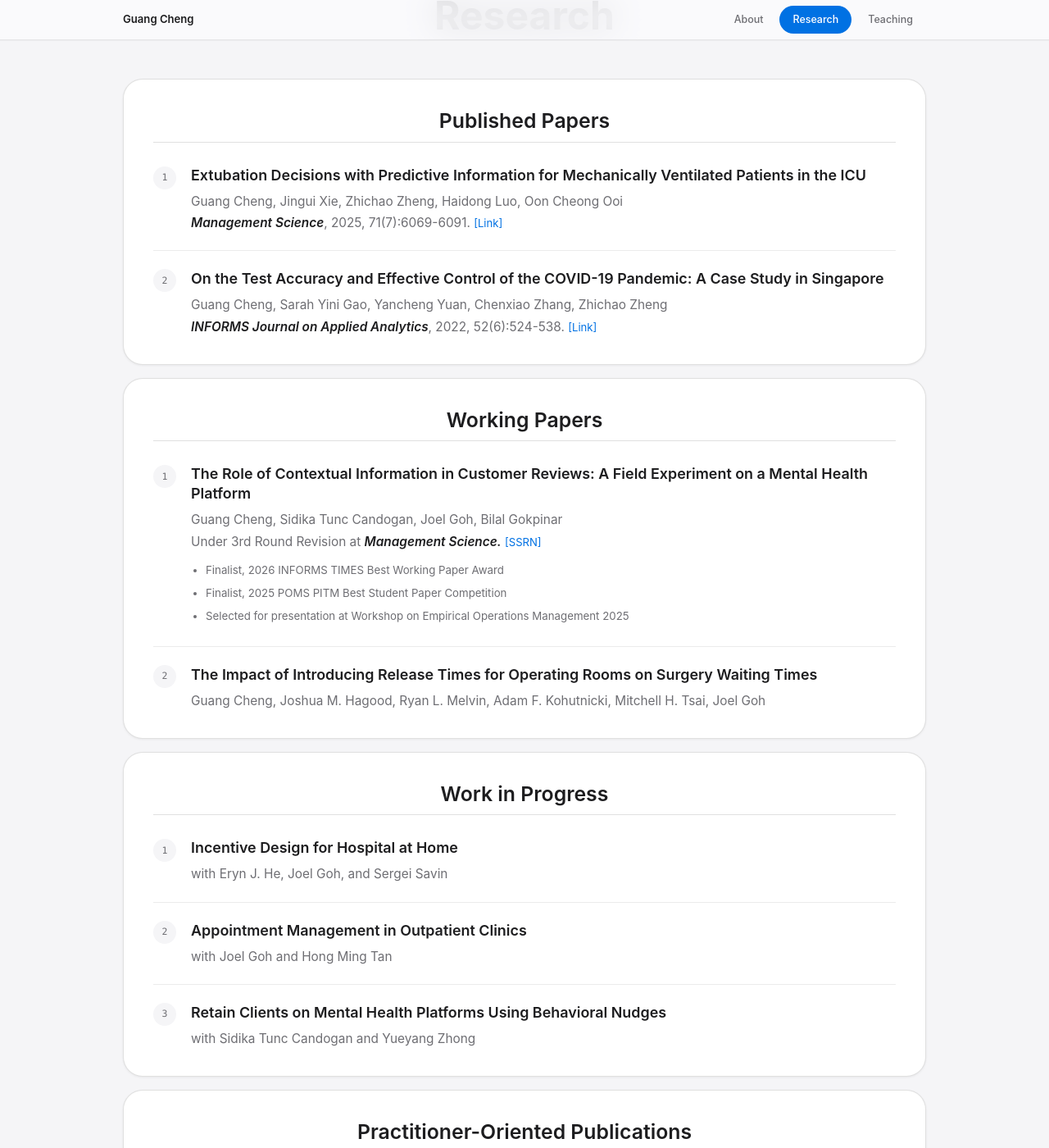
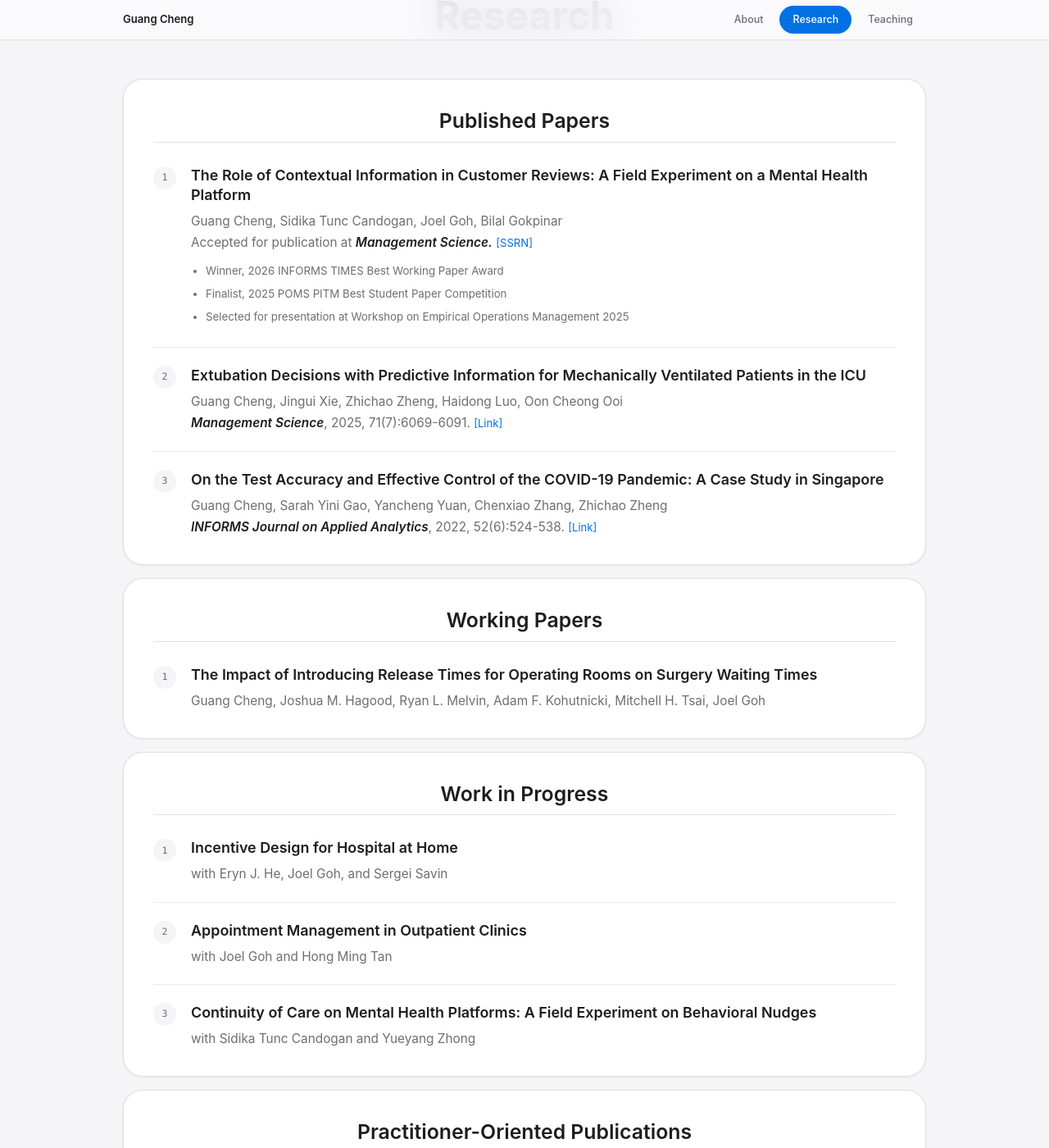
Before and after one commit to gcheng-nus/gcheng-nus.github.io, a Jekyll site: the page built from _pages/main.md, in a window 1280 px wide and 1400 px high, scrolled down 2080 px. Shown: the whole window at 82% size. Built offline with Jekyll 4.4.1, drawn with Linux system fonts in a browser that asks for light colours; comment, search, counter and statistics services are not loaded.

Commit message:
update paper status

```diff
--- a/_includes/research.html
+++ b/_includes/research.html
@@ -4,6 +4,18 @@
 
     <div class="papers-group">
       <h3 class="section-subtitle">Published Papers</h3>
+
+      <div class="paper-item">
+        <span class="paper-num"></span>
+        <p class="paper-title">The Role of Contextual Information in Customer Reviews: A Field Experiment on a Mental Health Platform</p>
+        <p class="paper-text">Guang Cheng, Sidika Tunc Candogan, Joel Goh, Bilal Gokpinar</p>
+        <p class="paper-text">Accepted for publication at <em>Management Science.</em> <a class="paper-link" href="https://ssrn.com/abstract=4956298" target="_blank" rel="noopener">[SSRN]</a></p>
+        <ul class="paper-highlights">
+          <li>Winner, 2026 INFORMS TIMES Best Working Paper Award</li>
+          <li>Finalist, 2025 POMS PITM Best Student Paper Competition</li>
+          <li>Selected for presentation at Workshop on Empirical Operations Management 2025</li>
+        </ul>
+      </div>
 
       <div class="paper-item">
         <span class="paper-num"></span>
@@ -22,18 +34,6 @@
 
     <div class="papers-group">
       <h3 class="section-subtitle">Working Papers</h3>
-
-      <div class="paper-item">
-        <span class="paper-num"></span>
-        <p class="paper-title">The Role of Contextual Information in Customer Reviews: A Field Experiment on a Mental Health Platform</p>
-        <p class="paper-text">Guang Cheng, Sidika Tunc Candogan, Joel Goh, Bilal Gokpinar</p>
-        <p class="paper-text">Under 3rd Round Revision at <em>Management Science.</em> <a class="paper-link" href="https://ssrn.com/abstract=4956298" target="_blank" rel="noopener">[SSRN]</a></p>
-        <ul class="paper-highlights">
-          <li>Finalist, 2026 INFORMS TIMES Best Working Paper Award</li>
-          <li>Finalist, 2025 POMS PITM Best Student Paper Competition</li>
-          <li>Selected for presentation at Workshop on Empirical Operations Management 2025</li>
-        </ul>
-      </div>
 
       <div class="paper-item">
         <span class="paper-num"></span>
@@ -59,7 +59,7 @@
 
       <div class="wip-item">
         <span class="paper-num"></span>
-        <p class="paper-title">Retain Clients on Mental Health Platforms Using Behavioral Nudges</p>
+        <p class="paper-title">Continuity of Care on Mental Health Platforms: A Field Experiment on Behavioral Nudges</p>
         <p class="paper-text">with Sidika Tunc Candogan and Yueyang Zhong</p>
       </div>
     </div>
```
Also changed, not shown: 1 other file.
